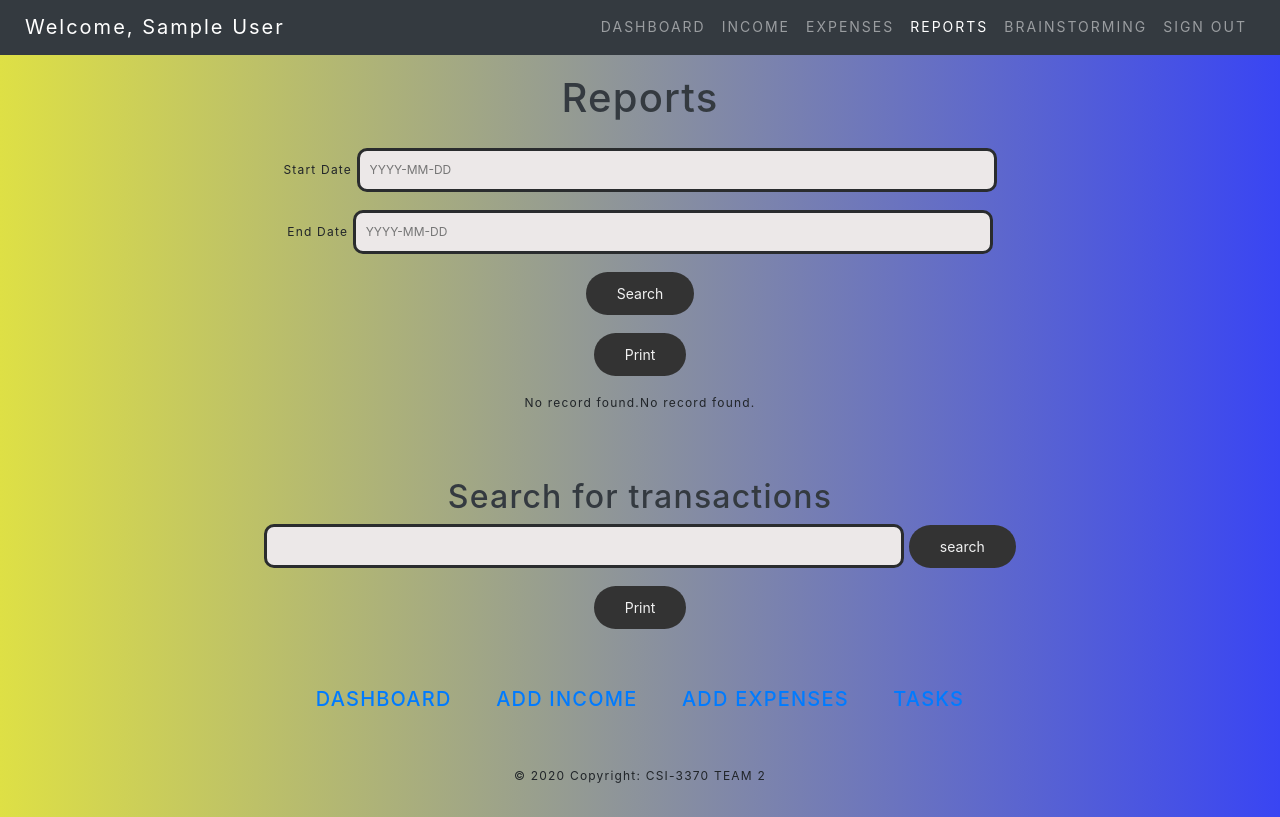
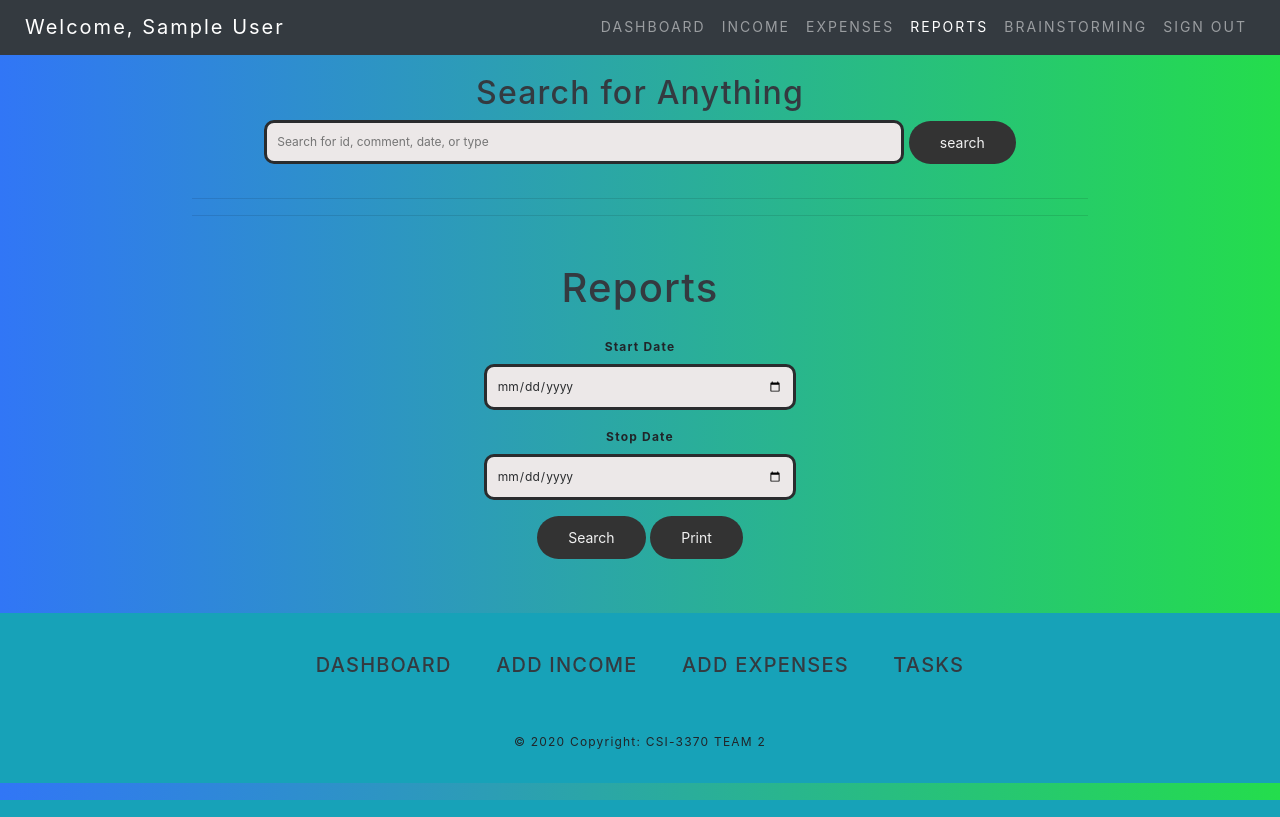
Before and after one commit to dawood96/budgetbookkeeping, a PHP site: page /reports.php in a window 1280 px wide. Run offline with PHP 8.4, Linux system fonts and the light colour scheme; the visitor is signed in with stand-in values (Sample User, id 1); data that the repository does not hold is empty; some libraries are stand-ins or nearby versions.

Commit message:
last updates

```diff
--- a/ExpensesDesign.php
+++ b/ExpensesDesign.php
@@ -318,7 +318,7 @@
         <div class="container">
             <div class="row justify-content-center">
                 <div class="table-responsive">
-                    <table class="table">
+                    <table class="table table-hover font-weight-bold">
                         <thead class="thead-light table-bordered">
                             <tr class="text-center">
                                 <th class="text-center">Transaction ID</th>
--- a/IncomeDesign.php
+++ b/IncomeDesign.php
@@ -198,7 +198,7 @@
         <div class="container">
             <div class="row justify-content-center">
                 <div class="table-responsive">
-                    <table class="table">
+                    <table class="table table-hover font-weight-bold">
                         <thead class="thead-light table-bordered">
                             <tr class="text-center">
                                 <th class="text-center">Transaction ID</th>
@@ -218,7 +218,7 @@
                             </tr>
                         </tfoot>
                         <?php while ($row = $result->fetch_assoc()): ?>
-                        <tr>
+                        <tr class="">
                             <td><?php echo $row['income_trans_id']; ?></td>
                             <td><?php echo number_format($row['income'], 2,'.', ','); ?></td>
                             <td><?php echo $row['timestamp']; ?></td>
--- a/controllers/authoController.php
+++ b/controllers/authoController.php
@@ -26,6 +26,7 @@ if (isset($_POST['signup'])){
         $LName = mysqli_real_escape_string($conn, $_POST['LName']);
         $email = mysqli_real_escape_string($conn, $_POST['email']);
         $password = mysqli_real_escape_string($conn, $_POST['password']);
+        $passwordConf = mysqli_real_escape_string($conn, $_POST['passwordConf']);
 
         //Validations for characters
         if (!preg_match("/^[a-zA-Z]*$/", $FName) || !preg_match("/^[a-zA-Z]*$/", $LName) ){
@@ -38,6 +39,9 @@ if (isset($_POST['signup'])){
                 header ("location: signup.php?Email");
                 exit();
 
+            } elseif ($password != $passwordConf) {
+                header ("location: signup.php?password");
+                exit();
             } else {
                 //check if the user available in the DB
                 $query = "SELECT * FROM csi3370_users WHERE email='".$email."'";
--- a/css/style.css
+++ b/css/style.css
@@ -240,7 +240,7 @@ body {
     text-align: center;
     letter-spacing: .1em;
     padding-top: 2%;
-    background: linear-gradient(to right, rgb(245, 245, 241) , rgb(136, 180, 161));
+    background: linear-gradient(to right, rgb(175, 200, 184) , rgb(136, 180, 161));
 }
 
 #expense_page {
@@ -254,7 +254,7 @@ body {
   text-align: center;
   letter-spacing: .1em;
   padding-top: 2%;
-  background: linear-gradient(to right, rgb(222, 224, 69) , rgb(57, 69, 243));
+  background: linear-gradient(to left, rgb(36, 221, 76) , rgb(49, 118, 246));
 }
 
 #brainstorming_page {
--- a/dashboard.php
+++ b/dashboard.php
@@ -322,6 +322,9 @@ include 'controllers/dashController.php';
 
             <hr style="width: 70%;">
 
+            <h3>Your most recent 10 income and expenses transactions</h3>
+            <br>
+
             <div class="row justify-content-center">
                 <div class="col-md-6 col-lg-6 col-sm-12 col-xs-12">
                     <div class="table-responsive">
--- a/reports.php
+++ b/reports.php
@@ -1,13 +1,16 @@
 <?php
   session_start();
 
-  //checks if there is not a session open, if true, it reedirects to homepage
+  //checks if there is not a session open, if true, it redirects to homepage
   if(!isset($_SESSION['U_D'])) {
     header('Location: index.php');
   }
 
   include 'controllers/reportsController.php';
   require_once 'config/db.php';
+
+  $user_email = $_SESSION["Email"];
+$user_id = $_SESSION["U_D"];
 ?>
 
 <!DOCTYPE html>
@@ -24,6 +27,7 @@
     <link rel="stylesheet" href="path/to/font-awesome/css/font-awesome.min.css">
     <!-- custom CSS file -->
     <link rel="stylesheet" href="css/style.css">
+
 
 </head>
 
@@ -57,6 +61,84 @@
   </div>
 </nav>
 
+
+<div class="container mt-md-5 text-center text-dark">
+        <h2> Search for Anything</h2>
+    </div>
+
+    <form action="reports.php" data-ajax="false" method="POST" class="input_form">
+        <input class="inputArea" size="5" placeholder="Search for id, comment, date, or type" name="search" type="search">
+        <input class="btn btn-rounded btn-sm my-0 rounded-pill"  type="submit" name="button" value="search">
+    </form>
+    </br>
+
+
+
+    <?php
+
+        if(!isset($_POST['button'])){
+
+        }else{
+            $search=$_POST['search'];
+
+            //$query=mysqli_query( $conn, "select * from csi3370_expenses_trans where (type_of_expense like '%$search%) OR (expense_trans_id like '%$search%) OR (expense like '%$search%) OR (comment like '%$search%) OR (tiemstamp like '%$search%)'");
+            $query=mysqli_query( $conn, "SELECT * from csi3370_expenses_trans where user_id = '$user_id' AND type_of_expense like '%$search%' OR comment like '%$search%' OR timestamp like '%$search%' OR expense_trans_id like '$search'");
+
+            if (mysqli_num_rows($query) > 0) {
+                echo "<h3>Expenses Results</h3> <br>";
+                echo "<table style='margin-left: auto; font-weight: bold; margin-right: auto; width:70%;'>
+                        <tr  style='background-color:white;'>
+                          <th style='padding: 5px;'>Expense ID</th>
+                          <th>Amount</th>
+                          <th>Type of Expense</th>
+                          <th>Comment</th>
+                          <th>Date</th>
+                        </tr>";
+                while ($row = mysqli_fetch_array($query)) {
+                    echo "<tr>
+                            <td  style='padding: 5px;'>".$row['expense_trans_id']."</td>
+                            <td>".$row['expense']."</td>
+                            <td>".$row['type_of_expense']."</td>
+                            <td>".$row['comment']."</td>
+                            <td>".$row['timestamp']."</td>
+                          </tr>";
+                }
+                echo "</table><br><br>";
+            }else{
+                echo "<h3>Expenses Results</h3>";
+                echo "No results Found<br><br>";
+            }
+        }
+
+    ?>
+<hr style="width: 70%;">
+    <?php
+
+        if(isset($_POST['button'])){
+            $search=$_POST['search'];
+
+            $query1=mysqli_query( $conn, "SELECT * from csi3370_income_trans where user_id = '$user_id' AND comment like '%$search%' OR timestamp like '%$search%' OR income_trans_id like '$search'");
+
+            if (mysqli_num_rows($query1) > 0) {
+              echo "</br>";
+              echo "</br>";
+                echo "<h3>Income Results</h3><br>";
+                echo "<table style='margin-left: auto; font-weight: bold; margin-right: auto; width:70%;'><tr  style='background-color:white;'><th style='padding: 5px;'>Income ID</th><th>Amount</th><th>Comment</th><th>Date</th></tr>";
+                while ($row = mysqli_fetch_array($query1)) {
+                    echo "<tr><td  style='padding: 5px;'>".$row['income_trans_id']."</td><td>".$row['income']."</td><td>".$row['comment']."</td><td>".$row['timestamp']."</td></tr>";
+                }
+                echo "</table>";
+            }else{
+                echo "<h3>Income Results</h3>";
+                echo "No results Found<br><br>";
+        }
+    }
+
+?>
+
+<hr style="width: 70%;">
+
+
 <div class="container mt-md-5 text-center text-dark">
         <h1> Reports</h1>
     </div>
@@ -72,13 +154,22 @@
    </script>
 
     <form method='post' action='' class="input_form">
-     Start Date <input class="inputArea" width="10%" type='text' class='dateFilter' name='fromDate' placeholder="YYYY-MM-DD" value='<?php if(isset($_POST['fromDate'])) echo $_POST['fromDate']; ?>'>
-  </br></br>End Date <input class="inputArea" type='text' class='dateFilter' name='endDate' placeholder="YYYY-MM-DD" value='<?php if(isset($_POST['endDate'])) echo $_POST['endDate']; ?>'>
-  </br></br> <input class="btn btn-rounded btn-sm my-0 rounded-pill" type='submit' name='but_search' value='Search'>
+      <div class="form-group font-weight-bold">
+          <div class="row justify-content-center">
+            <div class="col-md-6">
+              <label class="font-weight-bold">Start Date</label><br>
+              <input class="inputArea" width="10%" type='date' class="dateFilter" name='fromDate' placeholder="Start Date Ex: YYYY-MM-DD" value='<?php if(isset($_POST['fromDate'])) echo $_POST['fromDate']; ?>'><br><br>
+              <label class="font-weight-bold">Stop Date</label><br>
+              <input class="inputArea" type='date' class='dateFilter' name='endDate' placeholder="End Date Ex: YYYY-MM-DD" value='<?php if(isset($_POST['endDate'])) echo $_POST['endDate']; ?>'>
+            </div>
+          </div>
+      </div>
+      <input class="btn btn-rounded btn-sm my-0 rounded-pill" type='submit' name='but_search' value='Search'>
+      <button class="btn btn-rounded btn-sm my-0 rounded-pill" onclick="window.print();return false;">Print</button>
    </form>
-   </br>
-   <button class="btn btn-rounded btn-sm my-0 rounded-pill" onclick="window.print();return false;">Print</button>
-   </br></br>
+
+   <br>
+   <br><br>
    <?php
 
        $emp_query = "SELECT * FROM csi3370_income_trans WHERE 1 ";
@@ -93,9 +184,9 @@
              $emp_query .= " and timestamp between '".$fromDate."' and '".$endDate."' ";
              $emp_query1 .= " and timestamp between '".$fromDate."' and '".$endDate."' ";
           }
-        }
 
-        // Sort
+
+          // Sort
         $emp_query .= " ORDER BY timestamp DESC";
         $emp_query1 .= " ORDER BY timestamp DESC";
         $IncomeReports = mysqli_query($conn,$emp_query);
@@ -105,7 +196,7 @@
         if(mysqli_num_rows($IncomeReports) > 0){
           echo "<h3>Income</h3>";
           //echo "<table style='margin-left: 500px; margin-right: auto;'>";
-          echo "<table style='margin-left: auto; margin-right: auto; width:50%;'><tr style='background-color:white;'><th  style='padding: 5px;'>Income ID</th><th>Date</th><th>Amount</th><th>Comment</th></tr>";
+          echo "<table style='margin-left: auto; font-weight: bold; margin-right: auto; width:70%;'><tr style='background-color:white;'><th  style='padding: 5px;'>Income ID</th><th>Date</th><th>Amount</th><th>Comment</th></tr>";
           while($empRecord = mysqli_fetch_assoc($IncomeReports)){
             $id = $empRecord['income_trans_id'];
             $user_id = $empRecord['user_id'];
@@ -130,11 +221,11 @@
         echo "</table>";
 
         if(mysqli_num_rows($ExpenseReports) > 0){
-          echo "</br>";
+          echo "</br> ";
           echo "</br>";
           echo "<h3>Expenses</h3>";
           //echo "<table>";
-          echo "<table style='margin-left: auto; margin-right: auto; width:50%;'><tr style='background-color:white;'><th   style='padding: 5px;'>Expense ID</th><th>Date</th><th>Amount</th><th>Comment</th><th>Type</th></tr>";
+          echo "<table style='margin-left: auto; margin-right: auto;font-weight: bold; width:70%;'><tr style='background-color:white;'><th   style='padding: 5px;'>Expense ID</th><th>Date</th><th>Amount</th><th>Comment</th><th>Type</th></tr>";
           while($empRecord = mysqli_fetch_assoc($ExpenseReports)){
             $id = $empRecord['expense_trans_id'];
             $user_id = $empRecord['user_id'];
@@ -159,81 +250,27 @@
           echo "</tr>";
         }
         echo "</table>";
+        }
+
+
         ?>
 
-          </br></br>
-    <div class="container mt-md-5 text-center text-dark">
-        <h2> Search for transactions</h2>
-    </div>
 
-    <form action="reports.php" data-ajax="false" method="POST" class="input_form">
-        <input class="inputArea" size="5" name="search" type="search">
-        <input class="btn btn-rounded btn-sm my-0 rounded-pill"  type="submit" name="button" value="search">
-    </form>
-    </br>
-    <button class="btn btn-rounded btn-sm my-0 rounded-pill" onclick="window.print();return false;">Print</button>
-    </br></br>
-    <?php
 
-        if(isset($_POST['button'])){
-            $search=$_POST['search'];
-
-            //$query=mysqli_query( $conn, "select * from csi3370_expenses_trans where (type_of_expense like '%$search%) OR (expense_trans_id like '%$search%) OR (expense like '%$search%) OR (comment like '%$search%) OR (tiemstamp like '%$search%)'");
-            $query=mysqli_query( $conn, "select * from csi3370_expenses_trans where type_of_expense like '%$search%'");
-
-            if (mysqli_num_rows($query) > 0) {
-                echo "<h3>Expenses Results</h3>";
-                echo "<table style='margin-left: auto; margin-right: auto; width:50%;'><tr  style='background-color:white;'><th style='padding: 5px;'>Expense ID</th><th>Amount</th><th>Type of Expense</th><th>Comment</th><th>Date</th></tr>";
-                while ($row = mysqli_fetch_array($query)) {
-                    echo "<tr><td  style='padding: 5px;'>".$row['expense_trans_id']."</td><td>".$row['expense']."</td><td>".$row['type_of_expense']."</td><td>".$row['comment']."</td><td>".$row['timestamp']."</td></tr>";
-                }
-                echo "</table>";
-            }else{
-                echo "<h3>Expenses Results</h3>";
-                echo "No results Found<br><br>";
-            }
-        }
-
-    ?>
-
-    <?php
-
-        if(isset($_POST['button'])){
-            $search=$_POST['search'];
-
-            $query1=mysqli_query( $conn, "select * from csi3370_income_trans where comment like '%$search%'");
-
-            if (mysqli_num_rows($query1) > 0) {
-              echo "</br>";
-              echo "</br>";
-                echo "<h3>Income Results</h3>";
-                echo "<table style='margin-left: auto; margin-right: auto; width:50%;'><tr  style='background-color:white;'><th style='padding: 5px;'>Income ID</th><th>Amount</th><th>Comment</th><th>Date</th></tr>";
-                while ($row = mysqli_fetch_array($query1)) {
-                    echo "<tr><td  style='padding: 5px;'>".$row['income_trans_id']."</td><td>".$row['income']."</td><td>".$row['comment']."</td><td>".$row['timestamp']."</td></tr>";
-                }
-                echo "</table>";
-            }else{
-                echo "<h3>Income Results</h3>";
-                echo "No results Found<br><br>";
-        }
-    }
-
-?>
-
-      <footer class="page-footer font-small unique-color-dark  pt-4">
+      <footer class="page-footer font-small unique-color-dark bg-info pt-4">
         <div class="container">
             <ul class="list-unstyled list-inline text-center py-2">
                 <li class="list-inline-item">
-                    <a class="nav-link h5" href="dashboard.php">DASHBOARD</a>
+                    <a class="nav-link text-dark h5" href="dashboard.php">DASHBOARD</a>
                 </li>
                 <li class="list-inline-item">
-                    <a class="nav-link h5" href="IncomeDesign.php">ADD INCOME</a>
+                    <a class="nav-link text-dark h5" href="IncomeDesign.php">ADD INCOME</a>
                 </li>
                 <li class="list-inline-item">
-                    <a class="nav-link h5" href="ExpensesDesign.php">ADD EXPENSES</a>
+                    <a class="nav-link text-dark h5" href="ExpensesDesign.php">ADD EXPENSES</a>
                 </li>
                 <li class="list-inline-item">
-                    <a class="nav-link h5" href="brainstorming.php">TASKS</a>
+                    <a class="nav-link text-dark h5" href="brainstorming.php">TASKS</a>
                 </li>
             </ul>
         </div>
```
Also changed, not shown: index.php (+6 -6 lines), signup.php (+14 -0 lines).
